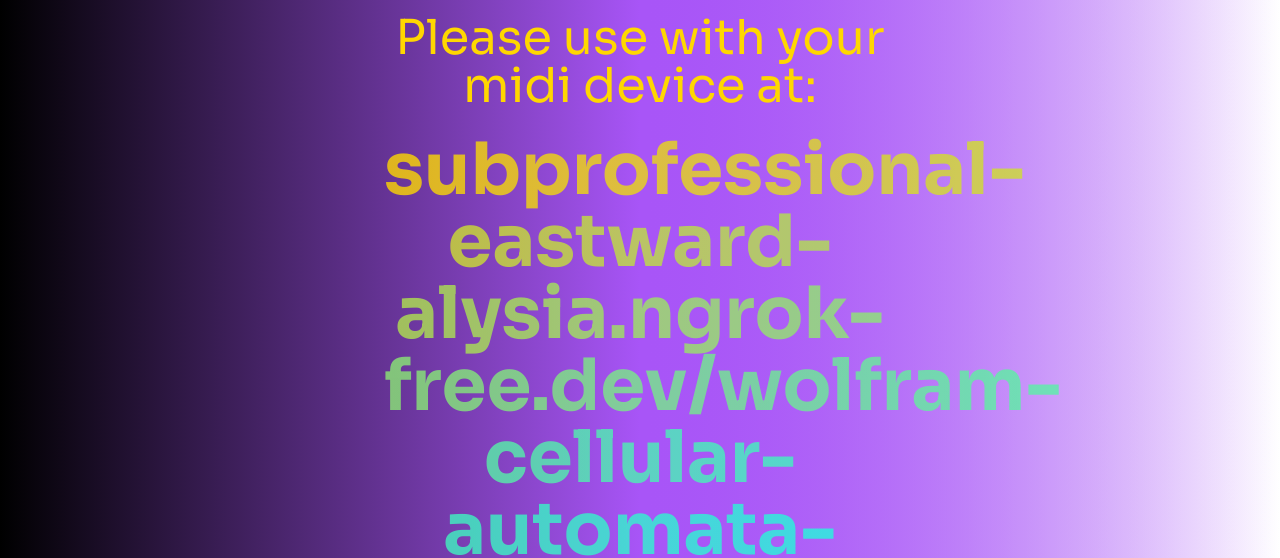
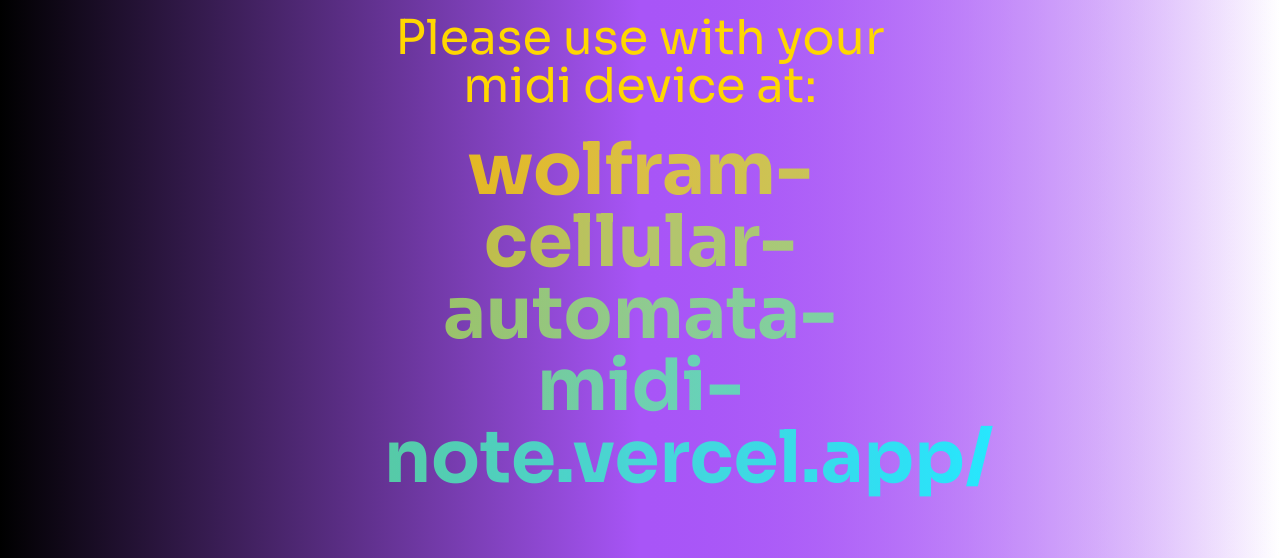
Before and after one commit to nathanfenoglio/portfolio_website, a Next.js app: page /projects/midiCellularAutomata in a window 1280 px wide. Shown: the part 1220-1778 px from the top of the page. Built offline with nearby package versions, Linux system fonts and the light colour scheme.

Commit message:
update link for wolfram cellular automata midi notes to vercel

```diff
--- a/app/projects/midiCellularAutomata/page.tsx
+++ b/app/projects/midiCellularAutomata/page.tsx
@@ -11,7 +11,7 @@
 
       <div className='flex justify-center'>
         <div data-aos='zoom-in' data-aos-delay='400' className='mt-6 mx-auto rounded-[3rem] p-6'>
-          <Link target='_blank' href={'https://subprofessional-eastward-alysia.ngrok-free.dev/wolfram-cellular-automata-midi-notes/'}>
+          <Link target='_blank' href={'https://wolfram-cellular-automata-midi-note.vercel.app/'}>
             <Image src={'/images/cellular_automata_midi_seq_full.jpg'} alt={'cellularautomatamidiseqfull'} width={500} height={500} />
           </Link>
         </div>
@@ -29,14 +29,14 @@
         <h1 className='text-[#FFD700] text-3xl sm:text-4xl md:text-5xl'>Please use with your midi device at:</h1>
         <div className='mt-6 lg:mb-12 text-start md:text-center'>
           <a
-            href='https://subprofessional-eastward-alysia.ngrok-free.dev/wolfram-cellular-automata-midi-notes/'
+            href='https://wolfram-cellular-automata-midi-note.vercel.app//'
             target='_blank'
             rel='noopener noreferrer'
             data-aos='fade-right'
             data-aos-delay='100'
             className='bg-gradient-to-r from-[#FFD700] to-[#00FFFF] bg-clip-text text-transparent text-3xl sm:text-4xl md:text-5xl lg:text-6xl xl:text-7xl font-bold hover:scale-105 transition-transform duration-300 animate-blink hover:animate-none'
           >
-            subprofessional-eastward-alysia.ngrok-free.dev/wolfram-cellular-automata-midi-notes/
+            wolfram-cellular-automata-midi-note.vercel.app/
           </a>
         </div>
       </div>
```
